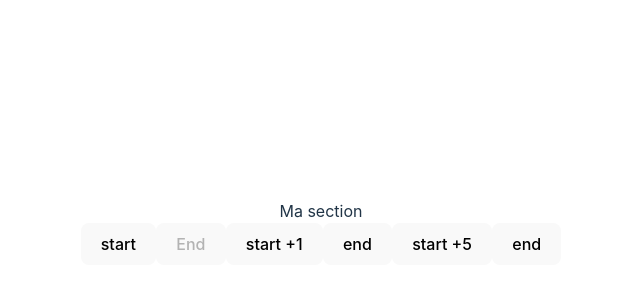
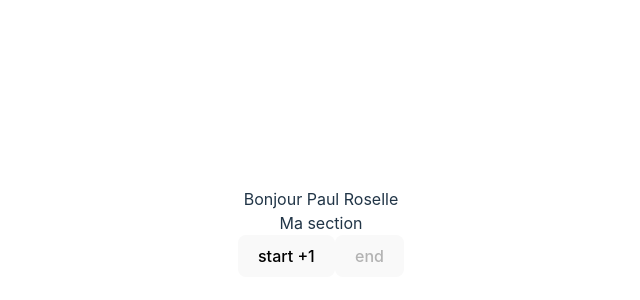
Before and after one commit to Brasero/fsd45-react-semaine-1, a React (Vite) app: page / in a window 1280 px wide. Shown: the part 168-468 px from the top of the page, without its empty margins (319-959 px from the left). Built offline with nearby package versions, Linux system fonts and the light colour scheme.

Commit message:
fin de la correction

```diff
--- a/src/App.jsx
+++ b/src/App.jsx
@@ -1,8 +1,9 @@
-import { useState } from 'react'
+import {useState} from 'react'
 import reactLogo from './assets/react.svg'
 import viteLogo from '/vite.svg'
 import './App.css'
 import Counter from "./component/Counter";
+import Hello from "./component/Hello/index.jsx";
 
 function App() {
     const [msg, setMsg] = useState(0)
@@ -21,18 +22,13 @@ function App() {
         if (intervalId !== 0) clearInterval(intervalId);
     }
 
-  return (
-    <>
-      <section>Ma section</section>
-      <button onClick={startCounter}>start</button>
-        <button onClick={endCounter} disabled={intervalId === 0}>End</button>
-        {
-            msg > 0 && <div>{msg}</div>
-        }
-        <Counter number={1} />
-        <Counter number={5} />
-    </>
-  )
+    return (
+        <>
+            <Hello name={'Paul-Roselle'} />
+            <section>Ma section</section>
+            <Counter number={1}/>
+        </>
+    )
 }
 
 export default App
--- a/src/component/Counter/index.jsx
+++ b/src/component/Counter/index.jsx
@@ -4,11 +4,7 @@ import {useState} from "react";
 const Counter = ({number}) => {
     const [counter, setCounter] = useState(0)
     const [intervalId, setIntervalId] = useState(0)
-    const [list, setList] = useState([
-        {
-            name: 'Paul'
-        }
-    ])
+    const double = counter * 2
 
     const startCounter = () => {
         const id = setInterval(() => {
@@ -17,31 +13,21 @@ const Counter = ({number}) => {
             })
         }, 1000)
         setIntervalId(id)
-        const copy = [...list]
-        copy.push({name: 'jacques'})
-        setList(copy);
-
-        // equivalent mais plus cour à écrire
-        // setList([
-        //     ...list,
-        //     {
-        //         name: 'jacque'
-        //     }
-        // ])
-
-        console.log(copy)
     }
 
     const endCounter = () => {
-        if (intervalId !== 0 ) clearInterval(intervalId);
+        if (intervalId !== 0 ) {
+            clearInterval(intervalId)
+            setIntervalId(0)
+        }
     }
 
     return (
         <>
             <button onClick={startCounter}>start +{number}</button>
-            <button onClick={endCounter}>end</button>
+            <button onClick={endCounter} disabled={intervalId === 0}>end</button>
             {
-                counter > 0 && <div>{counter}</div>
+                counter > 0 && <div>{counter} /  {double}</div>
             }
         </>
     )
--- /dev/null
+++ b/src/component/Hello/index.jsx
@@ -0,0 +1,14 @@
+
+
+const Hello = ({name}) => {
+
+    const [newName, surname] = name.split('-')
+
+    return (
+        <>
+            <div>Bonjour {newName}  {surname}</div>
+        </>
+    )
+}
+
+export default Hello;
```
